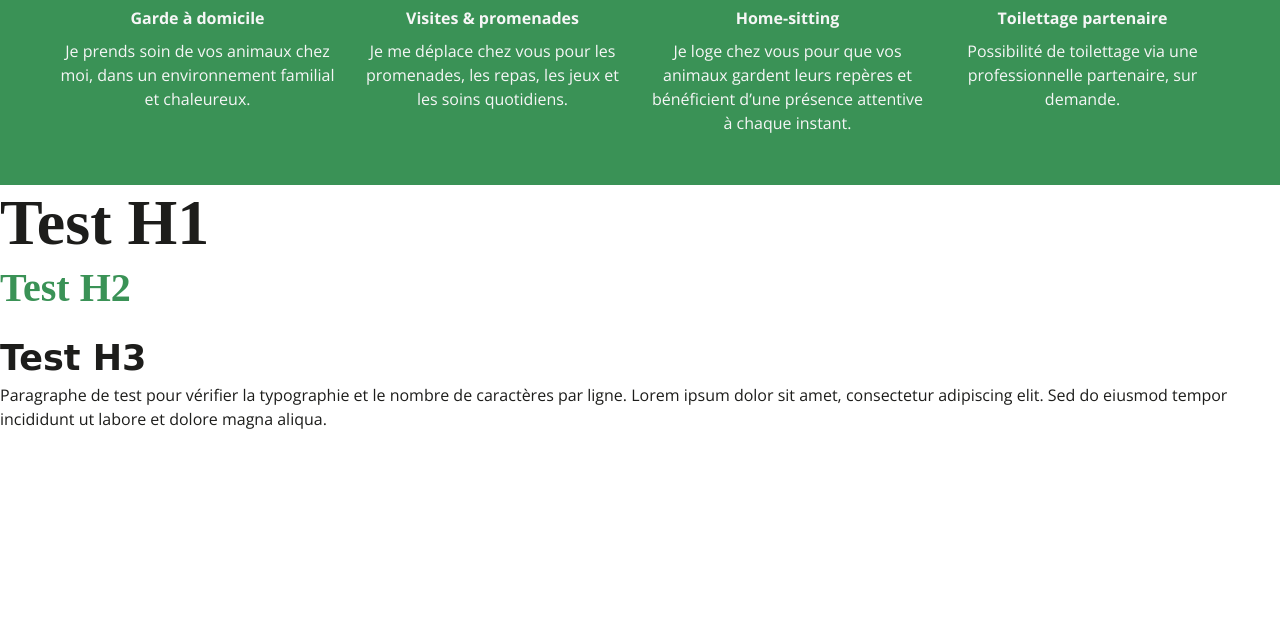
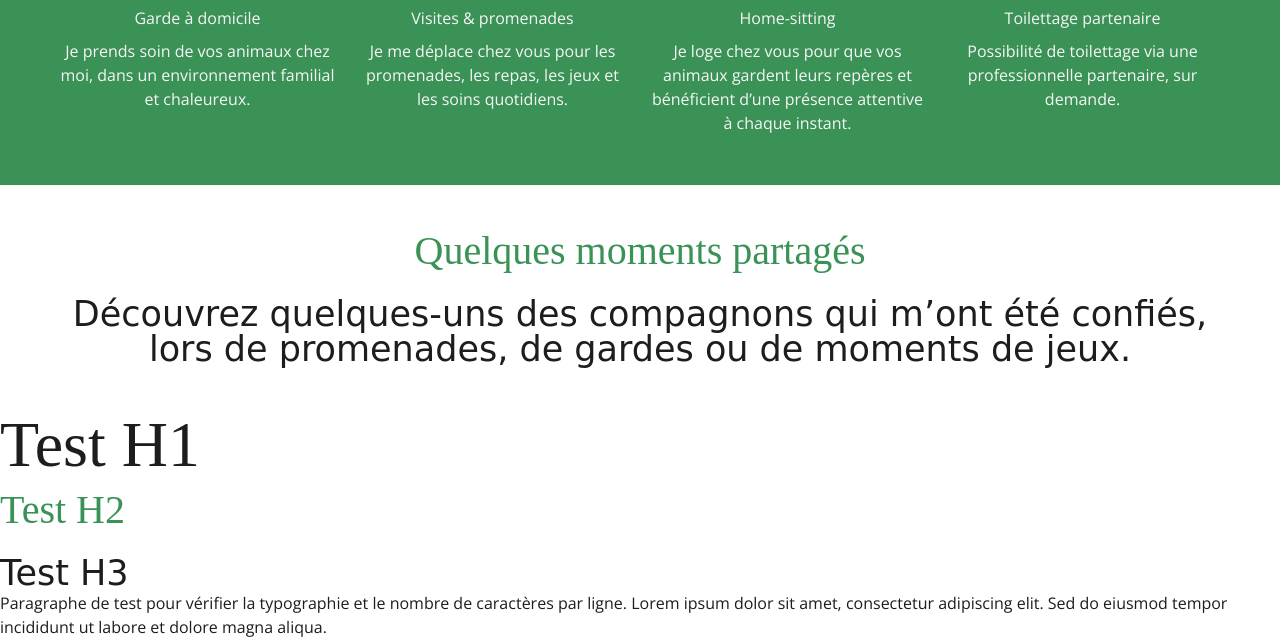
Before and after one commit to Nath-A/JennyPethouse, a website built with Vite: page index.html in a window 1280 px wide. Shown: the part 2103-2742 px from the top of the page. Before the commit the page ends 2534 px from the top, so only its background shows below. Built offline with nearby package versions, Linux system fonts and the light colour scheme; files whose address does not match are found by name.

Commit message:
homepage Pictures WIP

```diff
--- a/index.html
+++ b/index.html
@@ -205,6 +205,16 @@
         </div>
       </div>
     </section>
+    <section class="pictures" id="pictures">
+      <h2 class="pictures__title">Quelques moments partagés</h2>
+      <h3 class="pictures__subtitle">Découvrez quelques-uns des compagnons qui m’ont été confiés,<br />lors de
+        promenades, de
+        gardes ou de moments de jeux. </h3>
+      <ul class="pictures__buttons">
+
+      </ul>
+    </section>
+
     <h1>Test H1</h1>
     <h2>Test H2</h2>
     <h3>Test H3</h3>
--- a/src/styles/base/_base.scss
+++ b/src/styles/base/_base.scss
@@ -2,3 +2,8 @@ html
 {
     font-size: 62.5%; // 1rem = 10px
 }
+
+section
+{
+    padding: 4rem;
+}
--- a/src/styles/base/_typography.scss
+++ b/src/styles/base/_typography.scss
@@ -21,6 +21,7 @@ h1
     font-size: 8rem;
     font-size: clamp(3.2rem, 5vw, 8rem);
     line-height: 1.2;
+    font-weight: 400;
 }
 
 h2
@@ -31,6 +32,7 @@ h2
     line-height: 1.3;
     color: $color-primary;
     margin-bottom: 2rem;
+    font-weight: 400;
 }
 
 h3
@@ -38,14 +40,16 @@ h3
     font-family: $font-accent;
     font-size: 3.5rem;
     font-size: clamp(2.8rem, 5vw, 3.5rem);
-    line-height: 1.4;
+    line-height: 1;
+    font-weight: 400;
 }
 
 h4
 {
     font-family: $font-accent;
     font-size: 2.5rem;
-    line-height: 1.4;
+    line-height: 1;
+    font-weight: 400;
 }
 
 a
--- a/src/styles/pages/_home.scss
+++ b/src/styles/pages/_home.scss
@@ -131,3 +131,16 @@
 
     }
 }
+
+.pictures
+{
+    &__title
+    {
+        text-align: center;
+    }
+
+    &__subtitle
+    {
+        text-align: center;
+    }
+}
```
Also changed, not shown: 1 other file.
